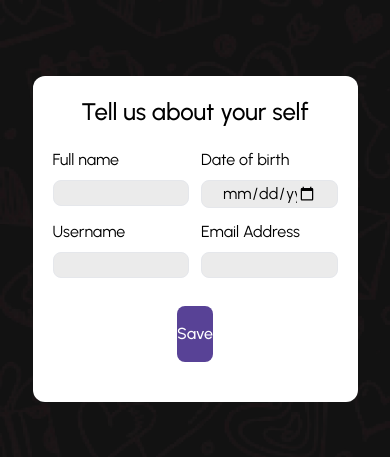
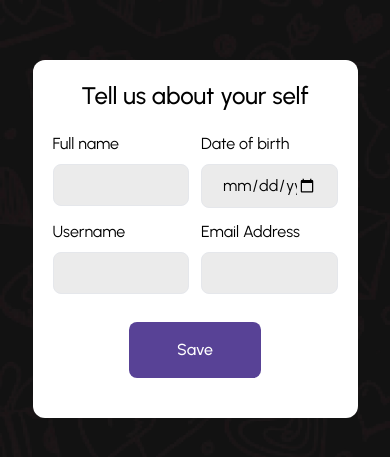
Before and after one commit to Phickayor/HeartSync, a Next.js app in the folder client/: page /profile in a window 390 px wide. Shown: the part 183-640 px from the top of the page. Built offline with nearby package versions, Linux system fonts and the light colour scheme.

Commit message:
button fix oon mobile

```diff
--- a/client/components/Profile/About.jsx
+++ b/client/components/Profile/About.jsx
@@ -20,7 +20,7 @@ function About(props) {
             <input
               type="text"
               required
-              className="bg-inputBg md:py-4 focus:outline-none px-5 rounded-lg focus:border-[#584296] border"
+              className="bg-inputBg py-2 md:py-4 focus:outline-none px-5 rounded-lg focus:border-[#584296] border"
             />
           </div>
           <div className="flex flex-col gap-2">
@@ -28,7 +28,7 @@ function About(props) {
             <input
               type="date"
               required
-              className="bg-inputBg md:py-4 focus:outline-none px-5 rounded-lg focus:border-[#584296] border"
+              className="bg-inputBg py-2 md:py-4 focus:outline-none px-5 rounded-lg focus:border-[#584296] border"
             />
           </div>
           <div className="flex flex-col gap-2">
@@ -36,7 +36,7 @@ function About(props) {
             <input
               type="text"
               required
-              className="bg-inputBg md:py-4 focus:outline-none px-5 rounded-lg focus:border-[#584296] border"
+              className="bg-inputBg py-2 md:py-4 focus:outline-none px-5 rounded-lg focus:border-[#584296] border"
             />
           </div>
           <div className="flex flex-col gap-2">
@@ -44,12 +44,12 @@ function About(props) {
             <input
               type="email"
               required
-              className="bg-inputBg md:py-4 focus:outline-none px-5 rounded-lg focus:border-[#584296] border"
+              className="bg-inputBg py-2 md:py-4 focus:outline-none px-5 rounded-lg focus:border-[#584296] border"
             />
           </div>
           <button
             type="submit"
-            className="col-span-2 bg-btnColor text-white mx-auto w-fit md:px-24 rounded-lg py-4 md:text-2xl font-medium md:self-center mt-4"
+            className="col-span-2 bg-btnColor text-white mx-auto w-fit px-12 md:px-24 rounded-lg py-4 md:text-2xl font-medium md:self-center mt-4"
           >
             Save
           </button>
--- a/client/components/Profile/Description.jsx
+++ b/client/components/Profile/Description.jsx
@@ -35,7 +35,7 @@ function Description(props) {
           </div>
           <button
             type="submit"
-            className="bg-[#584296] text-white mx-auto w-fit md:px-24 rounded-lg py-4 md:text-2xl font-medium md:self-center"
+            className="bg-[#584296] text-white mx-auto w-fit px-12 md:px-24 rounded-lg py-4 md:text-2xl font-medium md:self-center"
           >
             Save
           </button>
--- a/client/components/Profile/ProfileSection.jsx
+++ b/client/components/Profile/ProfileSection.jsx
@@ -13,7 +13,7 @@ function ProfileSection(props) {
             All details here would show on your public feed
           </p>
         </div>
-        <div className="flex mx-auto w-fit gap-5">
+        <div className="flex mx-auto w-fit gap-2 md:gap-5 md:[&>*]:w-fit [&>*]:w-28">
           <img src="/images/profile-1.png" />
           <img src="/images/profile-2.png" />
           <img src="/images/profile-3.png" />
@@ -27,7 +27,7 @@ function ProfileSection(props) {
           {/* <button type="submit" className="bg-[#584296] text-white mx-auto w-fit md:px-24 rounded-lg py-4 md:text-2xl font-medium md:self-center"> */}
           <Link
             href="/profile/match-making"
-            className="bg-[#584296] text-white mx-auto w-fit md:px-24 rounded-lg py-4 md:text-2xl font-medium md:self-center"
+            className="bg-[#584296] text-white mx-auto w-fit px-12 md:px-24 rounded-lg py-4 md:text-2xl font-medium md:self-center"
           >
             Save
           </Link>
```
